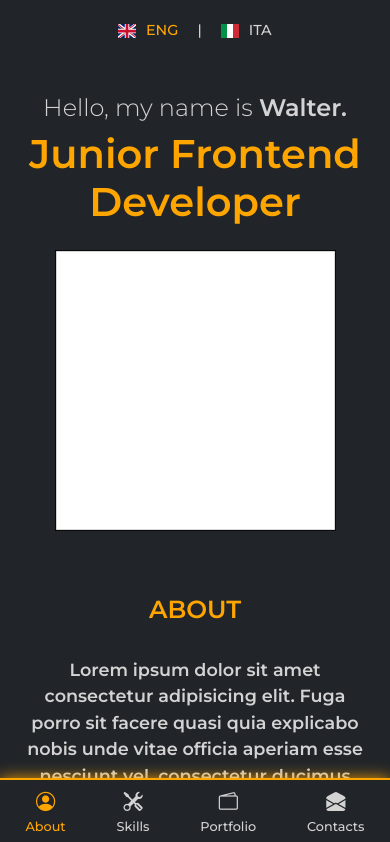
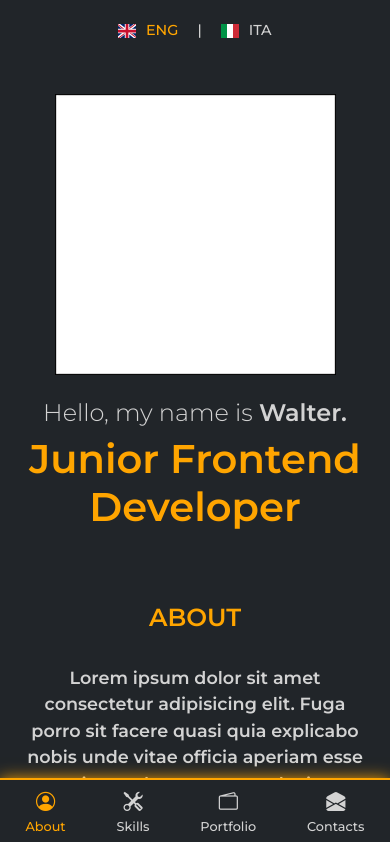
Before and after one commit to Walter-Satriano/my-personal-website, a Vue app: page /about in a window 390 px wide. Shown: the top 842 px of the page. Built offline with nearby package versions, Linux system fonts and the light colour scheme.

Commit message:
changed visualization on large device screen

```diff
--- a/src/components/Header.vue
+++ b/src/components/Header.vue
@@ -4,10 +4,10 @@
       <LangSelector />
     </div>
     <div class="row justify-content-center align-items-center m-0">
-      <div class="col-10 col-sm-11 col-lg-5 text-center order-1 order-lg-0">
+      <div class="col-10 col-sm-11 col-lg-5 text-center mb-4 mb-xl-0">
         <img src="../assets/images/square.jpg" alt="walter-header" class="img-fluid">
       </div>
-      <div class="col-12 col-lg-6 text-center text-lg-start order-0 order-lg-1 mb-3 mb-lg-0">
+      <div class="col-12 col-lg-11 col-xl-6 text-center text-xl-start">
         <h3>{{ $t("header.hello") }} <span>Walter.</span></h3>
         <h1>Junior Frontend Developer</h1>
       </div>
```
